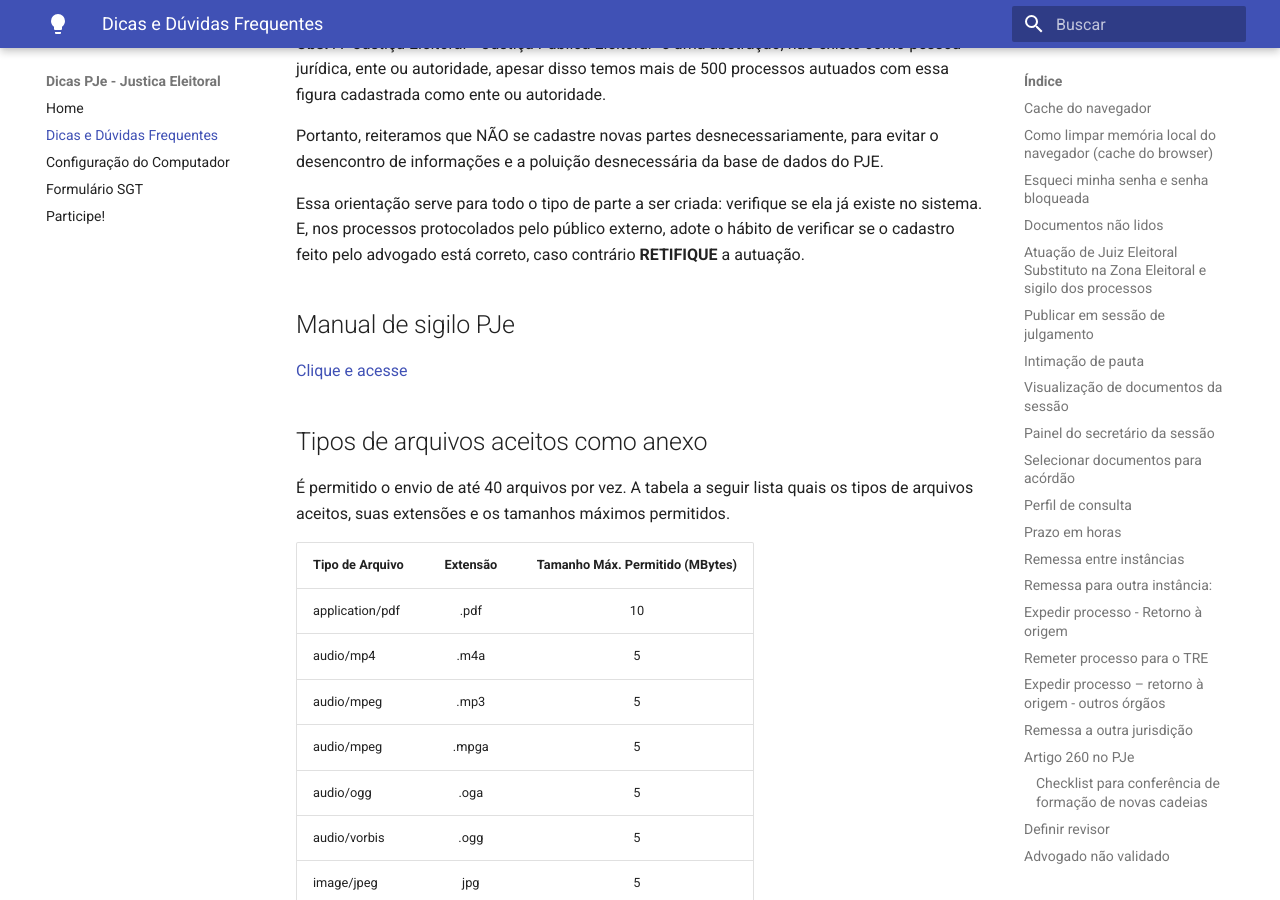
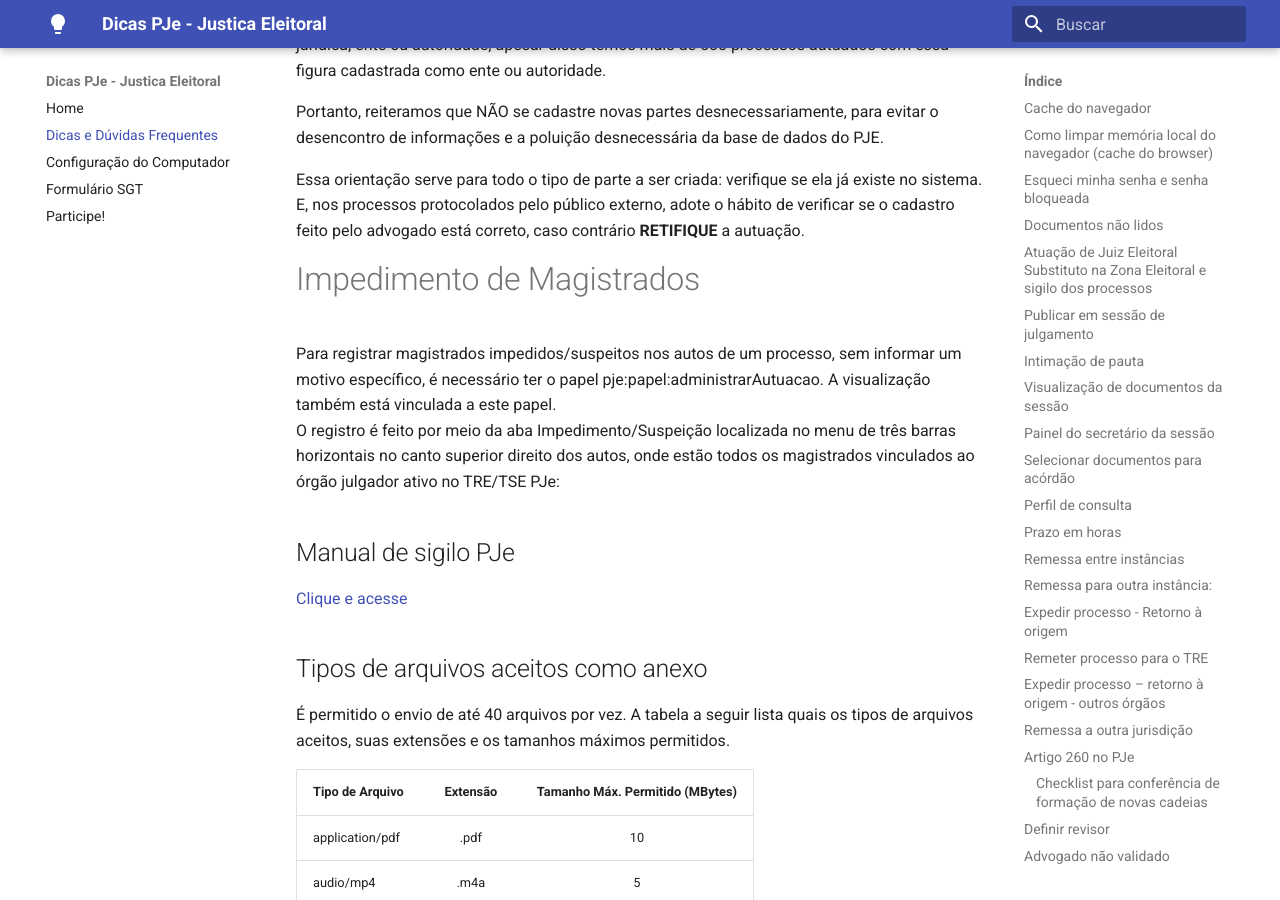
Before and after one commit to PJeJE/dicas_versao_1, an MkDocs documentation site: the page built from docs/dicas.md, in a window 1280 px wide and 900 px high, scrolled down 50546 px. Built offline with MkDocs 1.6.1 and Material for MkDocs 9.7.7, drawn with Linux system fonts in a browser that asks for light colours; nearby versions of some CDN libraries; some of the changed text lies outside the part shown.

Commit message:
Update dicas.md

```diff
--- a/docs/dicas.md
+++ b/docs/dicas.md
@@ -1192,6 +1192,22 @@
 
 Essa orientação serve para todo o tipo de parte a ser criada: verifique se ela já existe no sistema. E, nos processos protocolados pelo público externo, adote o hábito de verificar se o cadastro feito pelo advogado está correto, caso contrário **RETIFIQUE** a autuação.
 
+
+# Impedimento de Magistrados
+
+
+Para registrar magistrados impedidos/suspeitos nos autos de um processo, sem informar um motivo específico, é necessário ter o papel pje:papel:administrarAutuacao. A visualização também está vinculada a este papel.
+O registro é feito por meio da aba Impedimento/Suspeição localizada no menu de três barras horizontais no canto superior direito dos autos, onde estão todos os magistrados vinculados ao órgão julgador ativo no TRE/TSE PJe:
+
+
+
+
+
+
+
+
+
+
 ## Manual de sigilo PJe
 
 [Clique e acesse](sigilo.md)
```
